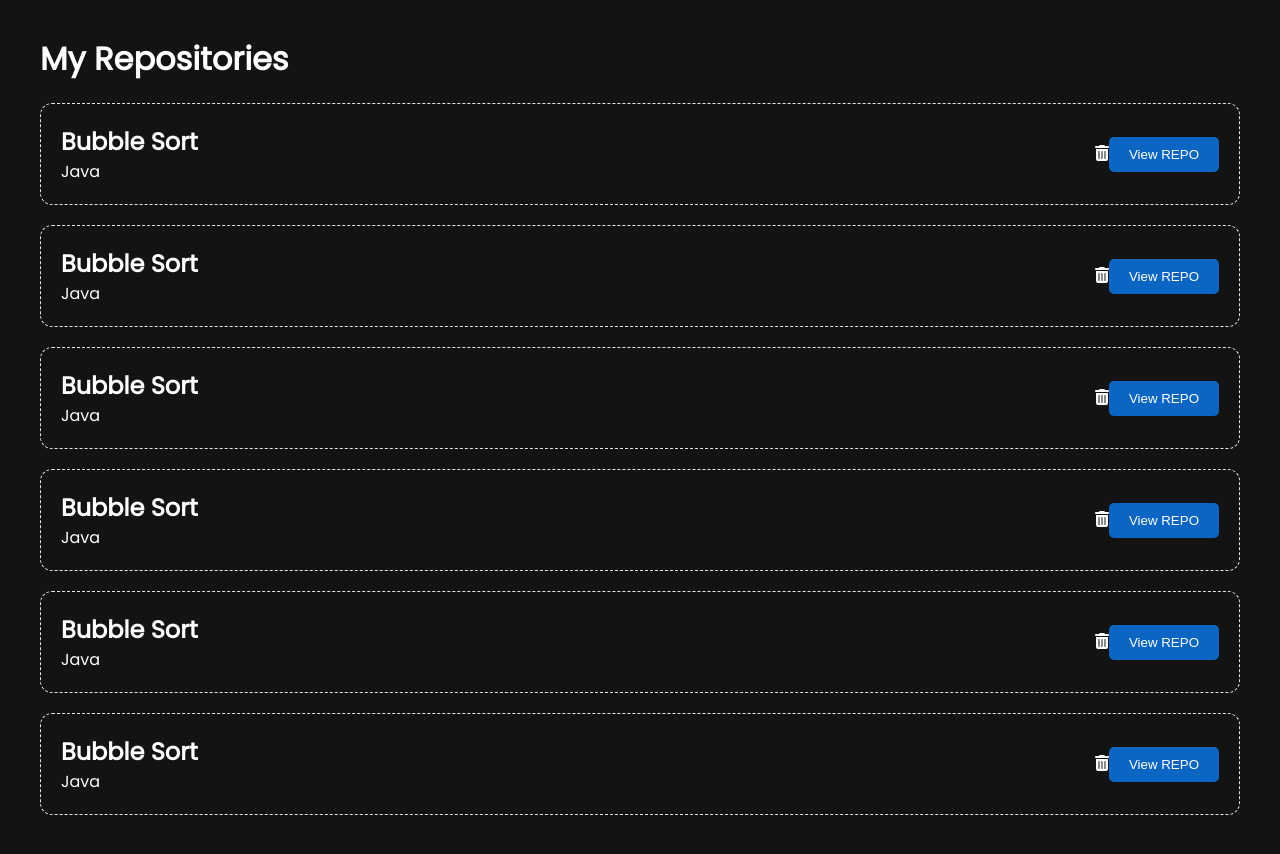
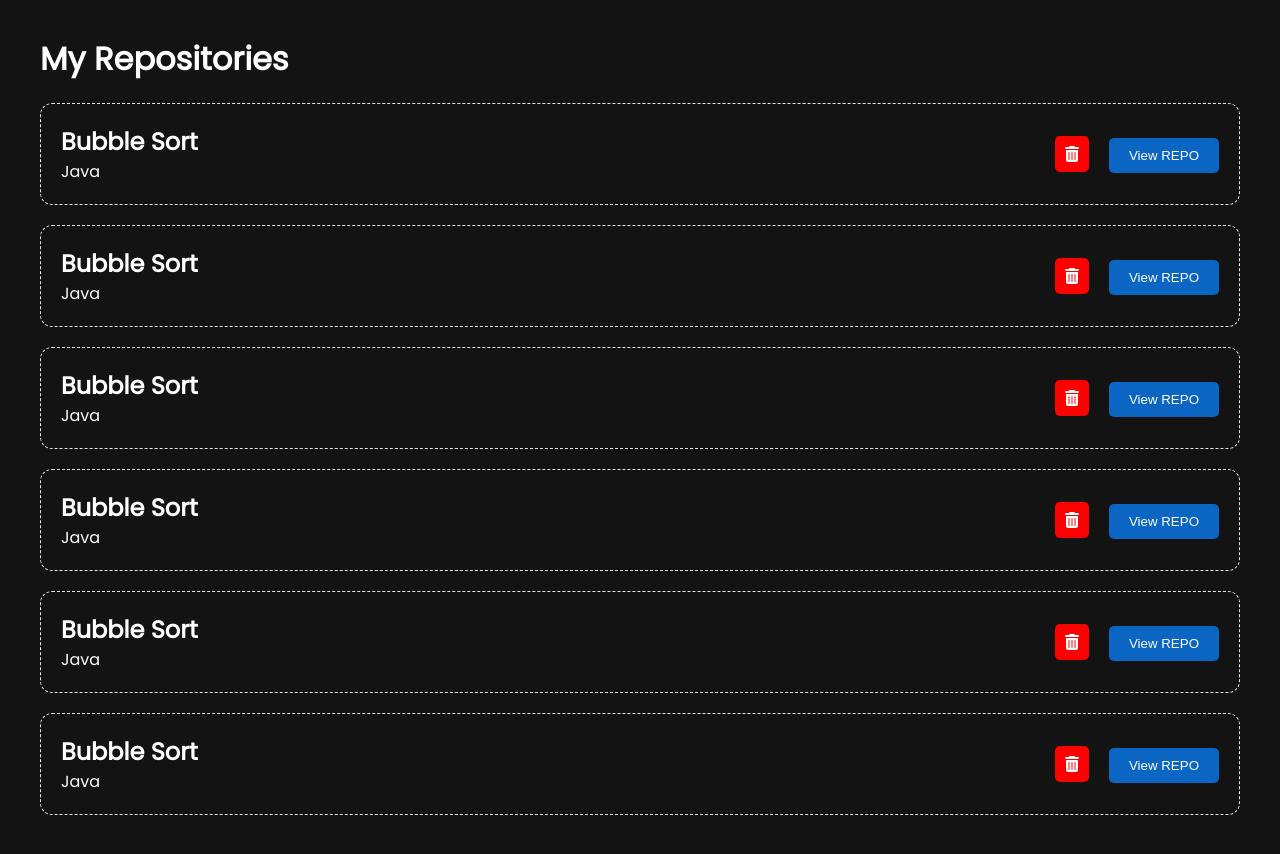
Before and after one commit to ShrijalDubey/Repo, a React (Vite) app: page /profile in a window 1280 px wide. Shown: the part 440-1294 px from the top of the page. Built offline with nearby package versions, Linux system fonts and the light colour scheme.

Commit message:
final modular

```diff
--- a/src/components/Profile.jsx
+++ b/src/components/Profile.jsx
@@ -32,7 +32,7 @@ export default function Profile() {
                 <p>Java</p>
                 </div>
                 <div >
-                    <i className="fa-solid fa-trash-can"></i>
+                    <i className={`fa-solid fa-trash-can ${styles.image}`}></i>
                     <button className={styles.viewrepo}>View REPO</button>
                 </div>
             </div>
@@ -42,7 +42,7 @@ export default function Profile() {
                 <p>Java</p>
                 </div>
                 <div >
-                    <i className="fa-solid fa-trash-can"></i>
+                    <i className={`fa-solid fa-trash-can ${styles.image}`}></i>
                     <button className={styles.viewrepo}>View REPO</button>
                 </div>
             </div>
@@ -52,7 +52,7 @@ export default function Profile() {
                 <p>Java</p>
                 </div>
                 <div >
-                    <i className="fa-solid fa-trash-can"></i>
+                    <i className={`fa-solid fa-trash-can ${styles.image}`}></i>
                     <button className={styles.viewrepo}>View REPO</button>
                 </div>
             </div>
@@ -62,7 +62,7 @@ export default function Profile() {
                 <p>Java</p>
                 </div>
                 <div >
-                    <i className="fa-solid fa-trash-can"></i>
+                    <i className={`fa-solid fa-trash-can ${styles.image}`}></i>
                     <button className={styles.viewrepo}>View REPO</button>
                 </div>
             </div>
@@ -72,7 +72,7 @@ export default function Profile() {
                 <p>Java</p>
                 </div>
                 <div >
-                    <i className="fa-solid fa-trash-can"></i>
+                    <i className={`fa-solid fa-trash-can ${styles.image}`}></i>
                     <button className={styles.viewrepo}>View REPO</button>
                 </div>
             </div>
@@ -82,7 +82,7 @@ export default function Profile() {
                 <p>Java</p>
                 </div>
                 <div >
-                    <i className="fa-solid fa-trash-can"></i>
+                    <i className={`fa-solid fa-trash-can ${styles.image}`}></i>
                     <button className={styles.viewrepo}>View REPO</button>
                 </div>
             </div>
--- a/src/css/Profile.module.css
+++ b/src/css/Profile.module.css
@@ -60,3 +60,12 @@
     background-color: red;
     padding: 10px;
 }
+.image {
+    color: white;
+    font-size: 16px;
+    border-radius: 5px;
+    margin-right: 20px;
+    cursor: pointer;
+    background-color: red;
+    padding: 10px;
+}
```
